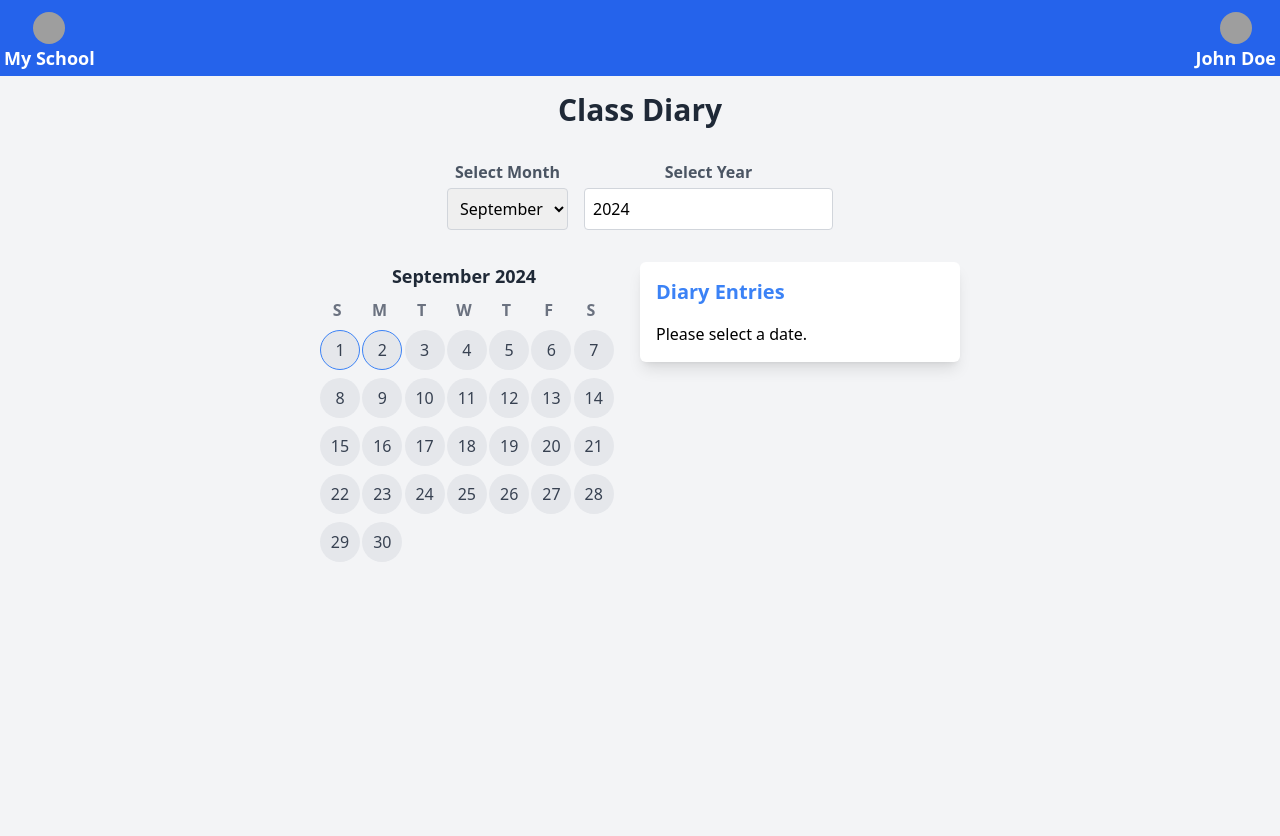
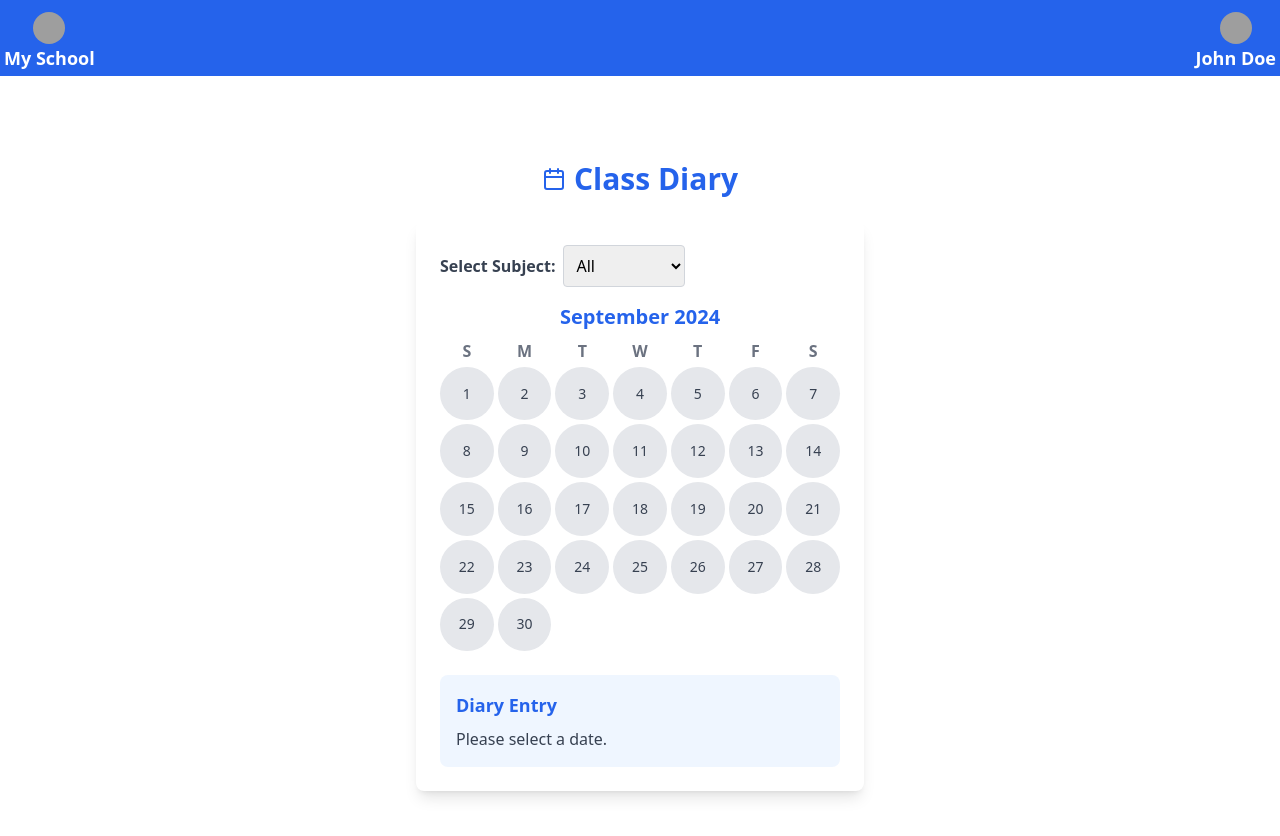
Before and after one commit to sneha-94/School-CRM, a React (Create React App) app: page /class-diary in a window 1280 px wide. Shown: the top 836 px of the page. Built offline with nearby package versions, Linux system fonts and the light colour scheme; grey boxes are pictures that could not be loaded.

Commit message:
Update ClassDiary.jsx

```diff
--- a/src/components/ClassDiary.jsx
+++ b/src/components/ClassDiary.jsx
@@ -1,8 +1,11 @@
-import React, { useState } from 'react';
+import React, { useState, useEffect } from 'react';
+import { motion, AnimatePresence } from 'framer-motion';
+import { Calendar } from 'lucide-react';
 
 // Updated dummy data with additional subjects
 const dummyDiaryData = {
   subjects: {
+    All: {},
     Math: {
       "2024-09-01": "Introduction to Algebra.",
       "2024-09-02": "Solved exercises on quadratic equations.",
@@ -31,113 +34,132 @@ const dummyDiaryData = {
 };
 
 const ClassDiary = () => {
+  const [currentSubject, setCurrentSubject] = useState('All');
   const [selectedDate, setSelectedDate] = useState(null);
-  const [selectedMonth, setSelectedMonth] = useState(new Date().getMonth());
-  const [selectedYear, setSelectedYear] = useState(new Date().getFullYear());
+  const [diaryData, setDiaryData] = useState(dummyDiaryData);
 
-  const months = [
-    'January', 'February', 'March', 'April', 'May', 'June',
-    'July', 'August', 'September', 'October', 'November', 'December'
-  ];
+  useEffect(() => {
+    // Populate the 'All' subject with entries from all other subjects
+    const allEntries = {};
+    Object.entries(diaryData.subjects).forEach(([subject, entries]) => {
+      if (subject !== 'All') {
+        Object.entries(entries).forEach(([date, entry]) => {
+          if (!allEntries[date]) allEntries[date] = {};
+          allEntries[date][subject] = entry;
+        });
+      }
+    });
+    setDiaryData(prevData => ({
+      ...prevData,
+      subjects: {
+        ...prevData.subjects,
+        All: allEntries
+      }
+    }));
+  }, []);
 
-  const getDaysInMonth = (year, month) => {
+  const getDaysInMonth = (date) => {
+    const year = date.getFullYear();
+    const month = date.getMonth();
     const days = new Date(year, month + 1, 0).getDate();
     return Array.from({ length: days }, (_, i) => new Date(year, month, i + 1));
+  };
+
+  const getCurrentMonth = () => {
+    return new Date().toLocaleString('default', { month: 'long', year: 'numeric' });
   };
 
   const handleDateClick = (date) => {
     setSelectedDate(date.toISOString().split('T')[0]);
   };
 
-  const getDiaryEntries = () => {
+  const getDiaryEntry = () => {
     if (selectedDate) {
-      return Object.keys(dummyDiaryData.subjects).map(subject => {
-        const entry = dummyDiaryData.subjects[subject][selectedDate];
-        return (
-          <div key={subject} className="mb-2">
-            <h4 className="text-sm font-semibold text-blue-600">{subject}</h4>
-            <p className="text-gray-700 text-sm">{entry || '-'}</p>
-          </div>
-        );
-      });
+      if (currentSubject === 'All') {
+        const allEntries = diaryData.subjects.All[selectedDate];
+        if (allEntries) {
+          return Object.entries(allEntries).map(([subject, entry]) => (
+            <div key={subject} className="mb-2">
+              <strong>{subject}:</strong> {entry}
+            </div>
+          ));
+        }
+        return 'No diary entries for this date.';
+      }
+      return diaryData.subjects[currentSubject][selectedDate] || 'No diary entry for this date.';
     }
     return 'Please select a date.';
   };
 
   return (
-    <div className="flex flex-col items-center p-4 bg-gray-100 min-h-screen">
-      {/* Header */}
-      <h2 className="text-3xl font-bold text-gray-800 mb-8">Class Diary</h2>
+    <div className="flex flex-col justify-center items-center p-6 bg-gradient-to-r #f9fafc min-h-screen">
+      <motion.h2
+        initial={{ opacity: 0, y: -50 }}
+        animate={{ opacity: 1, y: 0 }}
+        transition={{ duration: 0.5 }}
+        className="text-3xl font-bold text-blue-600 mb-6 flex items-center"
+      >
+        <Calendar className="mr-2" /> Class Diary
+      </motion.h2>
 
-      {/* Month and Year Selectors */}
-      <div className="flex space-x-4 mb-8">
-        <div className="flex flex-col items-center">
-          <label className="font-semibold text-gray-600 mb-1">Select Month</label>
+      <motion.div
+        initial={{ opacity: 0, scale: 0.9 }}
+        animate={{ opacity: 1, scale: 1 }}
+        transition={{ duration: 0.5 }}
+        className="bg-white rounded-lg shadow-lg p-6 w-full max-w-md"
+      >
+        <div className="mb-4">
+          <label className="font-semibold text-gray-700 mr-2">Select Subject:</label>
           <select
-            value={selectedMonth}
-            onChange={(e) => setSelectedMonth(parseInt(e.target.value))}
-            className="p-2 border border-gray-300 rounded focus:ring-2 focus:ring-blue-400"
+            value={currentSubject}
+            onChange={(e) => setCurrentSubject(e.target.value)}
+            className="p-2 rounded border border-gray-300 focus:outline-none focus:ring-2 focus:ring-blue-500"
           >
-            {months.map((month, index) => (
-              <option key={index} value={index}>
-                {month}
+            {Object.keys(diaryData.subjects).map((subject) => (
+              <option key={subject} value={subject}>
+                {subject}
               </option>
             ))}
           </select>
         </div>
 
-        <div className="flex flex-col items-center">
-          <label className="font-semibold text-gray-600 mb-1">Select Year</label>
-          <input
-            type="number"
-            value={selectedYear}
-            onChange={(e) => setSelectedYear(parseInt(e.target.value))}
-            className="p-2 border border-gray-300 rounded focus:ring-2 focus:ring-blue-400"
-          />
-        </div>
-      </div>
-
-      {/* Main Content - Calendar and Diary Entries */}
-      <div className="flex flex-col lg:flex-row lg:space-x-8 items-start">
-        {/* Calendar View */}
-        <div className="flex flex-col items-center mb-6 lg:mb-0">
-          <div className="text-lg font-semibold text-gray-800 mb-2">
-            {months[selectedMonth]} {selectedYear}
-          </div>
-
-          <div className="grid grid-cols-7 gap-2 w-72">
+        <div className="mb-6">
+          <h3 className="text-xl font-semibold text-center text-blue-600 mb-2">{getCurrentMonth()}</h3>
+          <div className="grid grid-cols-7 gap-1">
             {['S', 'M', 'T', 'W', 'T', 'F', 'S'].map(day => (
-              <div key={day} className="text-center font-semibold text-gray-500">
-                {day}
-              </div>
+              <div key={day} className="text-center font-semibold text-gray-500">{day}</div>
             ))}
-
-            {getDaysInMonth(selectedYear, selectedMonth).map((date, index) => {
-              const dateKey = date.toISOString().split('T')[0];
-              const hasEntry = Object.values(dummyDiaryData.subjects).some(subjects => subjects[dateKey]);
-              return (
-                <div
-                  key={index}
-                  onClick={() => handleDateClick(date)}
-                  className={`flex items-center justify-center w-10 h-10 rounded-full cursor-pointer transition-transform
-                    ${selectedDate === dateKey ? 'bg-blue-500 text-white' : 'bg-gray-200 text-gray-700'}
-                    ${hasEntry ? 'border-blue-500 border' : ''}
-                    ${!hasEntry ? 'border-none' : ''}
-                    hover:scale-105`}
-                >
-                  <span className="text-base">{date.getDate()}</span>
-                </div>
-              );
-            })}
+            {getDaysInMonth(new Date()).map((date, index) => (
+              <motion.div
+                key={index}
+                whileHover={{ scale: 1.1 }}
+                whileTap={{ scale: 0.95 }}
+                onClick={() => handleDateClick(date)}
+                className={`aspect-square flex items-center justify-center rounded-full cursor-pointer text-sm
+                  ${selectedDate === date.toISOString().split('T')[0]
+                    ? 'bg-blue-500 text-white'
+                    : 'bg-gray-200 text-gray-700 hover:bg-blue-100'}`}
+              >
+                {date.getDate()}
+              </motion.div>
+            ))}
           </div>
         </div>
 
-        {/* Diary Entries Display */}
-        <div className="w-full lg:w-80 p-4 bg-white shadow-lg rounded-md">
-          <h3 className="text-xl font-semibold text-blue-500 mb-4">Diary Entries</h3>
-          {getDiaryEntries()}
-        </div>
-      </div>
+        <AnimatePresence mode="wait">
+          <motion.div
+            key={selectedDate}
+            initial={{ opacity: 0, y: 20 }}
+            animate={{ opacity: 1, y: 0 }}
+            exit={{ opacity: 0, y: -20 }}
+            transition={{ duration: 0.3 }}
+            className="bg-blue-50 p-4 rounded-lg"
+          >
+            <h3 className="text-lg font-semibold text-blue-600 mb-2">Diary Entry</h3>
+            <div className="text-gray-700">{getDiaryEntry()}</div>
+          </motion.div>
+        </AnimatePresence>
+      </motion.div>
     </div>
   );
 };
```
